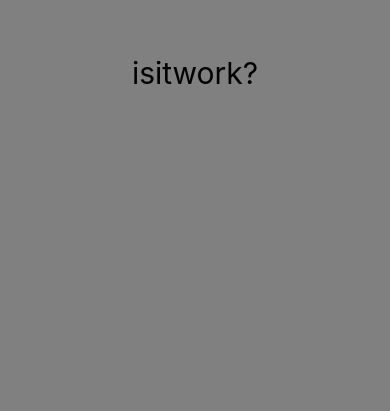
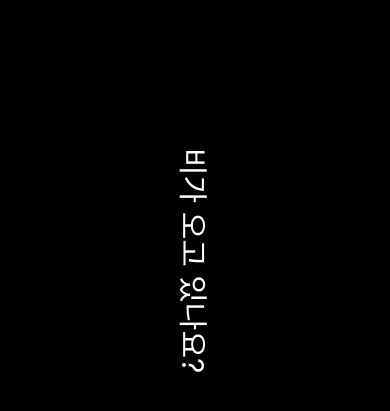
Before and after one commit to 0hhanum/weatherApp, a React Native app: screen / in a window 390 px wide. Shown: the part 349-760 px from the top of the page. Built offline with nearby package versions, Linux system fonts and the light colour scheme.

Commit message:
09.04 Devide loading screen & styles

```diff
--- a/App.js
+++ b/App.js
@@ -1,24 +1,10 @@
 import { StatusBar } from 'expo-status-bar';
 import React from 'react';
-import { StyleSheet, Text, View } from 'react-native';
+import Loading from "./Loader";
 
 export default function App() {
+  // react-native 에서 view 는 div 같은 container
   return (
-    <View style={styles.container}>
-      <Text style={styles.text}> isitwork? </Text>
-      <StatusBar style="auto" />
-    </View>
+    <Loading></Loading>
   );
 }
-
-const styles = StyleSheet.create({
-  container: {
-    flex: 1,
-    backgroundColor: 'gray',
-    alignItems: 'center',
-    justifyContent: 'center',
-  },
-  text: {
-    fontSize: 30,
-  }
-});
--- /dev/null
+++ b/Loader.js
@@ -0,0 +1,25 @@
+import React from 'react';
+import { StyleSheet, Text, View } from 'react-native';
+
+
+export default function Loading() {
+    return <View style={styles.container}>
+        <Text style={styles.text}>비가 오고 있나요?</Text>
+    </View>;
+}
+const styles = StyleSheet.create({
+    container: {
+        flex: 1,
+        justifyContent: "flex-end",
+        paddingVertical: 180,
+        paddingHorizontal: 50,
+        backgroundColor: "#000000",
+
+    },
+    text: {
+        color: "white",
+        fontSize: 30,
+        transform: [{ rotate: '90deg' }],
+    }
+
+});
```
